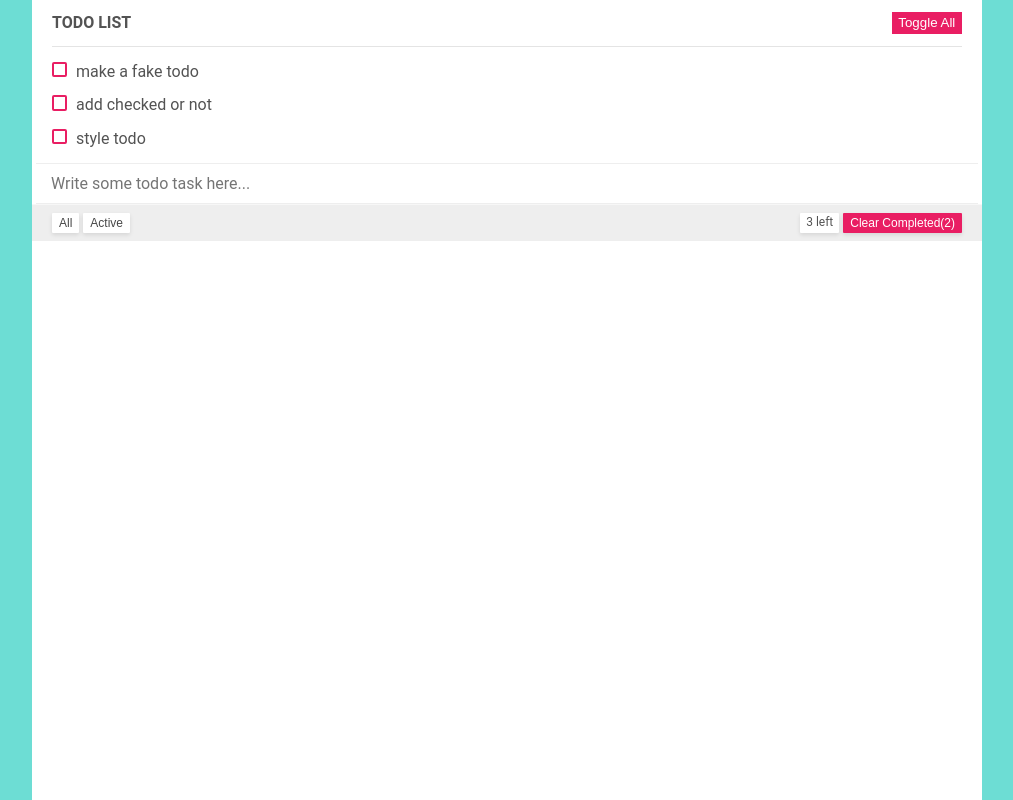
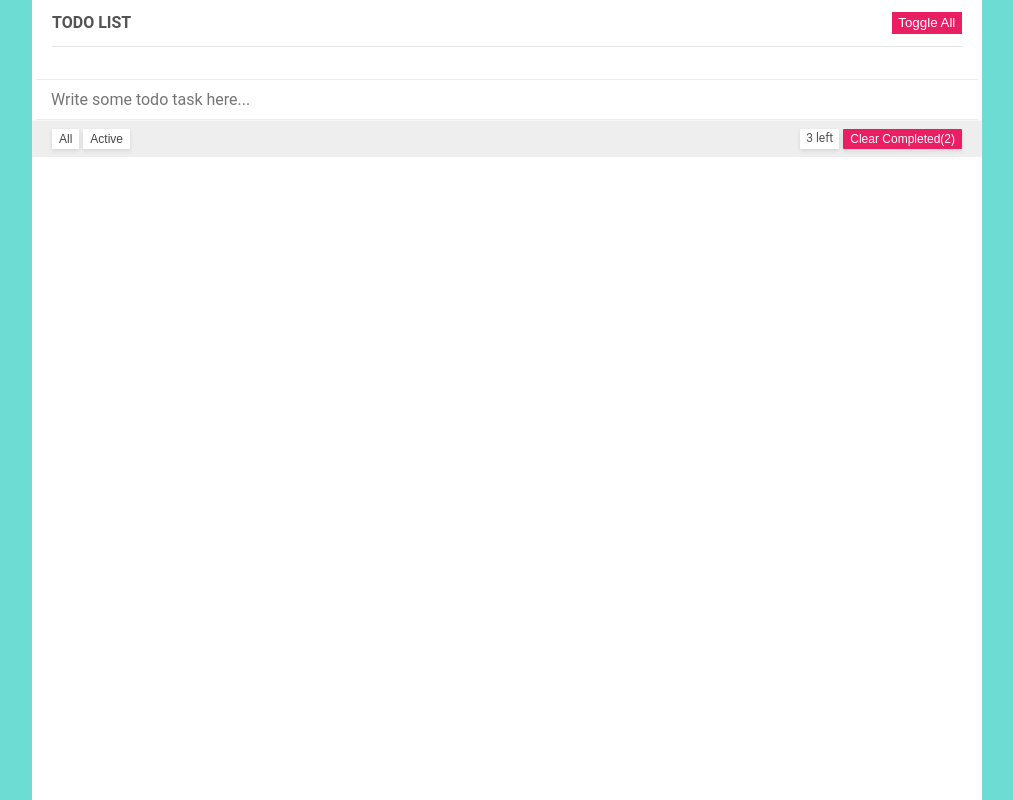
Before and after one commit to KhalilBenMansour/todo-react-typescript, a React (Create React App) app: page / in a window 1280 px wide. Shown: the whole page, without its empty margins (133-1146 px from the left). Built offline with nearby package versions, Linux system fonts and the light colour scheme.

Commit message:
add todo text

```diff
--- a/src/component/todo/Todo.tsx
+++ b/src/component/todo/Todo.tsx
@@ -5,7 +5,18 @@ interface Props {
   todo: TodoType;
 }
 const Todo = ({ todo }: Props) => {
-  return <li>{todo.text}</li>;
+  return (
+    <li className="list__item">
+      <label className="list__item__label">
+        <input
+          className="list__item__input"
+          type="checkbox"
+          name={`${todo.id}`}
+        />
+        {todo.text}
+      </label>
+    </li>
+  );
 };
 
 export default Todo;
--- a/src/component/todoList/TodoList.tsx
+++ b/src/component/todoList/TodoList.tsx
@@ -1,5 +1,5 @@
 import type { TodoType } from "../../App";
-// import Todo from "../todo/Todo";
+import Todo from "../todo/Todo";
 import "./todoList.scss";
 
 type Props = {
@@ -8,28 +8,9 @@ type Props = {
 const TodoList = ({ todos }: Props) => {
   return (
     <ul className="list">
-      <li className="list__item">
-        <label className="list__item__label">
-          <input className="list__item__input" type="checkbox" name="todo1" />
-          make a fake todo
-        </label>
-      </li>
-      <li className="list__item">
-        <label className="list__item__label">
-          <input className="list__item__input" type="checkbox" name="todo2" />
-          add checked or not
-        </label>
-      </li>
-      <li className="list__item">
-        <label className="list__item__label">
-          <input className="list__item__input" type="checkbox" name="todo3" />
-          style todo
-        </label>
-      </li>
-
-      {/* {todos.map((todo) => (
-        <Todo todo={todo} key={todo.id} />
-      ))} */}
+      {todos.map((todo) => (
+        <Todo key={todo.id} todo={todo} />
+      ))}
     </ul>
   );
 };
```
